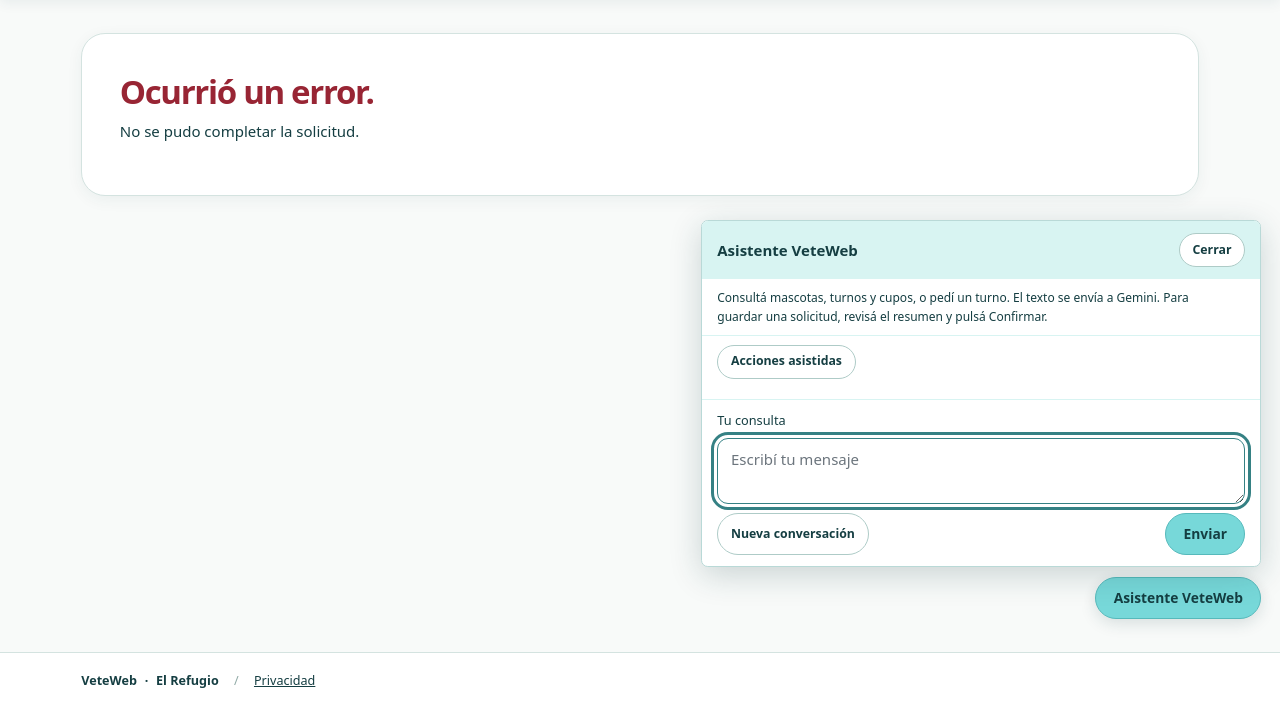
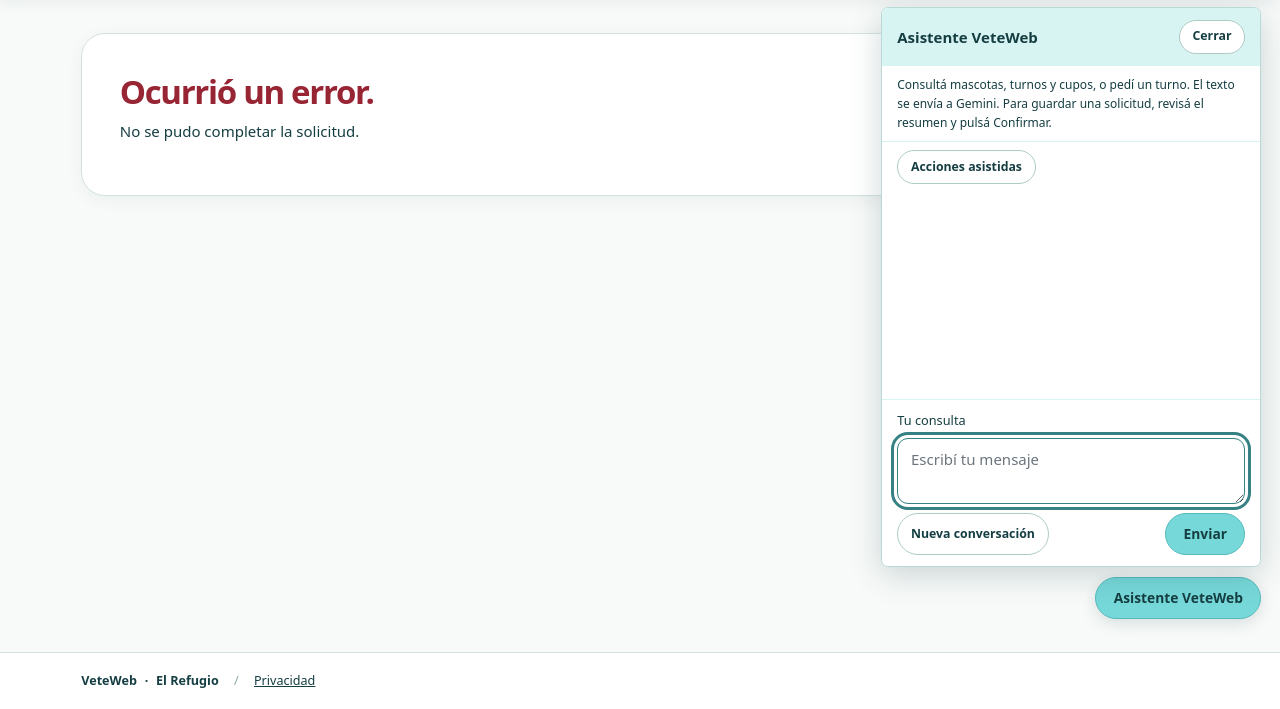
Before and after one commit to LuAlzuri/vet-web, an ASP.NET Core app: template Views/Shared/Error.cshtml in a window 1280 px wide, after a click on "Asistente VeteWeb". Shown: the part 91-800 px from the top of the page. Run offline with ASP.NET Core 8, Linux system fonts and the light colour scheme; the template is opened without the code that fills it, so the values that code supplies are empty; the visitor is signed in with stand-in values (Sample User, id 1); some libraries are stand-ins or nearby versions.

Commit message:
Dar formato vertical al panel del chatbot

```diff
--- a/wwwroot/css/chatbot.css
+++ b/wwwroot/css/chatbot.css
@@ -1,12 +1,12 @@
 /* El asistente respeta la barra de navegación inferior del móvil. */
 .chatbot { position: fixed; right: 1.25rem; bottom: 6rem; z-index: 1040; }
 .chatbot-abrir { border-radius: 2rem; box-shadow: 0 4px 16px #153e4226; }
-.chatbot-panel { position: absolute; bottom: 3.5rem; right: 0; width: 560px; max-width: calc(100vw - 2rem); max-height: calc(100dvh - 12rem); background: #fff; border: 1px solid #b9d9d7; border-radius: .45rem; box-shadow: 0 8px 32px #153e4233; display: flex; flex-direction: column; overflow: hidden; color: #153e42; }
+.chatbot-panel { position: absolute; bottom: 3.5rem; right: 0; width: 380px; height: 560px; max-width: calc(100vw - 2rem); max-height: calc(100dvh - 12rem); background: #fff; border: 1px solid #b9d9d7; border-radius: .45rem; box-shadow: 0 8px 32px #153e4233; display: flex; flex-direction: column; overflow: hidden; color: #153e42; }
 .chatbot-panel[hidden] { display: none; }
 .chatbot-cabecera { padding: .8rem 1rem; background: #d8f4f2; display: flex; align-items: center; justify-content: space-between; gap: .5rem; }
 .chatbot-cabecera h2 { font-size: 1rem; margin: 0; }
 .chatbot-aviso { font-size: .8rem; margin: .6rem 1rem; }
-.chatbot-contenido { min-height: 0; overflow-y: auto; border-top: 1px solid #d8f4f2; }
+.chatbot-contenido { flex: 1; min-height: 0; overflow-y: auto; border-top: 1px solid #d8f4f2; }
 .chatbot-barra-acciones { padding: .55rem 1rem; }
 .chatbot-mensajes { padding: 0 1rem; overflow-wrap: anywhere; }
 .chatbot-mensajes:not(:empty) { padding-top: .5rem; }
```
